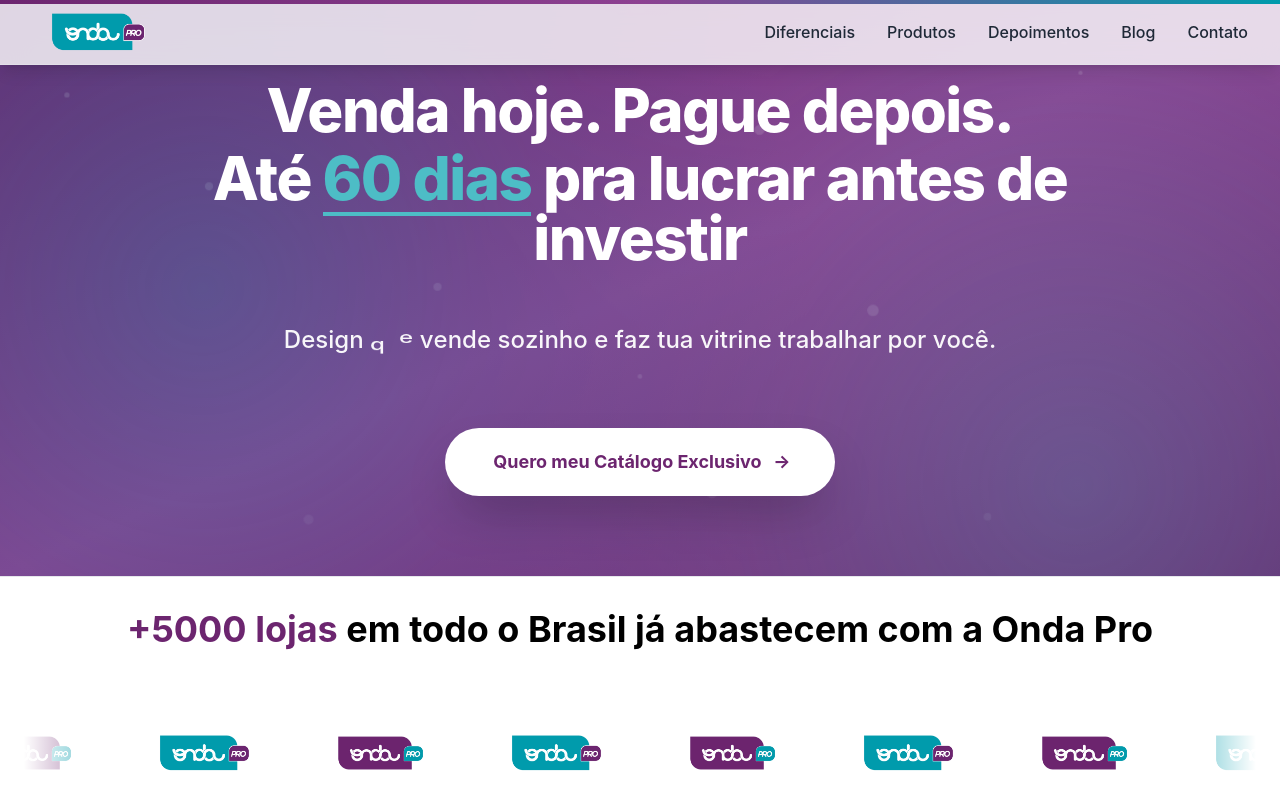
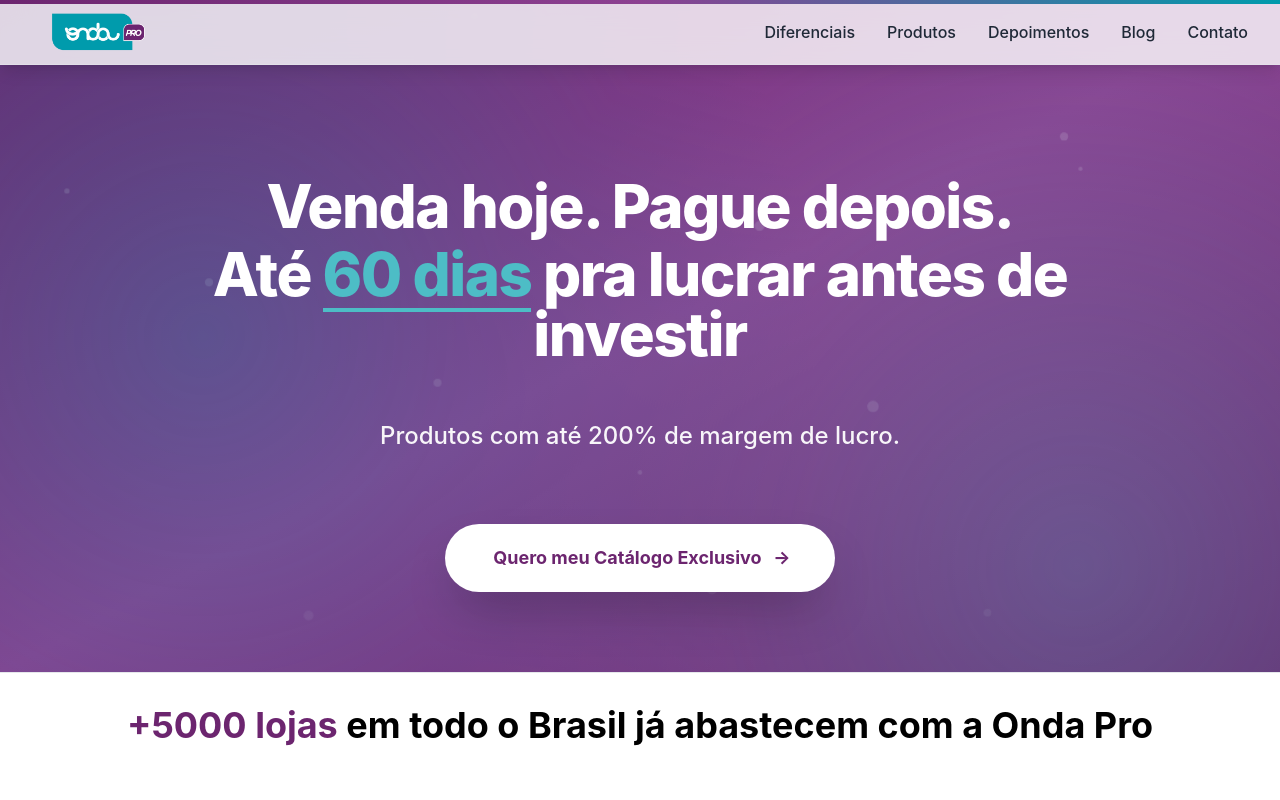
Before and after one commit to vblendo1/lean-signup-box, a React (Vite) app: page / in a window 1280 px wide. Shown: the top 800 px of the page. Built offline with nearby package versions, Linux system fonts and the light colour scheme.

Commit message:
Fix spacing and text animation

```diff
--- a/src/components/Hero.tsx
+++ b/src/components/Hero.tsx
@@ -31,7 +31,7 @@ const Hero = ({ onCTAClick }: HeroProps) => {
         }}
       />
 
-      <section id="hero" className="relative max-w-full mx-auto">
+      <section id="hero" className="relative max-w-full mx-auto pt-20 md:pt-24">
         <div className="max-w-screen-xl mx-auto px-4 md:px-6 lg:px-8 py-12 md:py-16 lg:py-20">
           <motion.div
             className="text-center space-y-6 md:space-y-8 max-w-4xl mx-auto"
--- a/src/components/RotatingSubtitles.tsx
+++ b/src/components/RotatingSubtitles.tsx
@@ -1,6 +1,5 @@
 import { useState, useEffect } from 'react';
-import { AnimatePresence } from 'framer-motion';
-import { TextRoll } from './ui/text-roll';
+import { AnimatePresence, motion } from 'framer-motion';
 
 const RotatingSubtitles = () => {
   const subtitles = [
@@ -15,21 +14,24 @@ const RotatingSubtitles = () => {
   useEffect(() => {
     const interval = setInterval(() => {
       setCurrentIndex((prev) => (prev + 1) % subtitles.length);
-    }, 3000);
+    }, 3500);
 
     return () => clearInterval(interval);
   }, [subtitles.length]);
 
   return (
-    <div className="h-16 md:h-20 flex items-center justify-center">
+    <div className="h-16 md:h-20 flex items-center justify-center overflow-hidden">
       <AnimatePresence mode="wait">
-        <TextRoll
+        <motion.p
           key={currentIndex}
           className="text-base md:text-xl lg:text-2xl text-white/95 font-medium text-center px-4"
-          duration={0.03}
+          initial={{ opacity: 0, y: 20 }}
+          animate={{ opacity: 1, y: 0 }}
+          exit={{ opacity: 0, y: -20 }}
+          transition={{ duration: 0.5, ease: "easeInOut" }}
         >
           {subtitles[currentIndex]}
-        </TextRoll>
+        </motion.p>
       </AnimatePresence>
     </div>
   );
```
